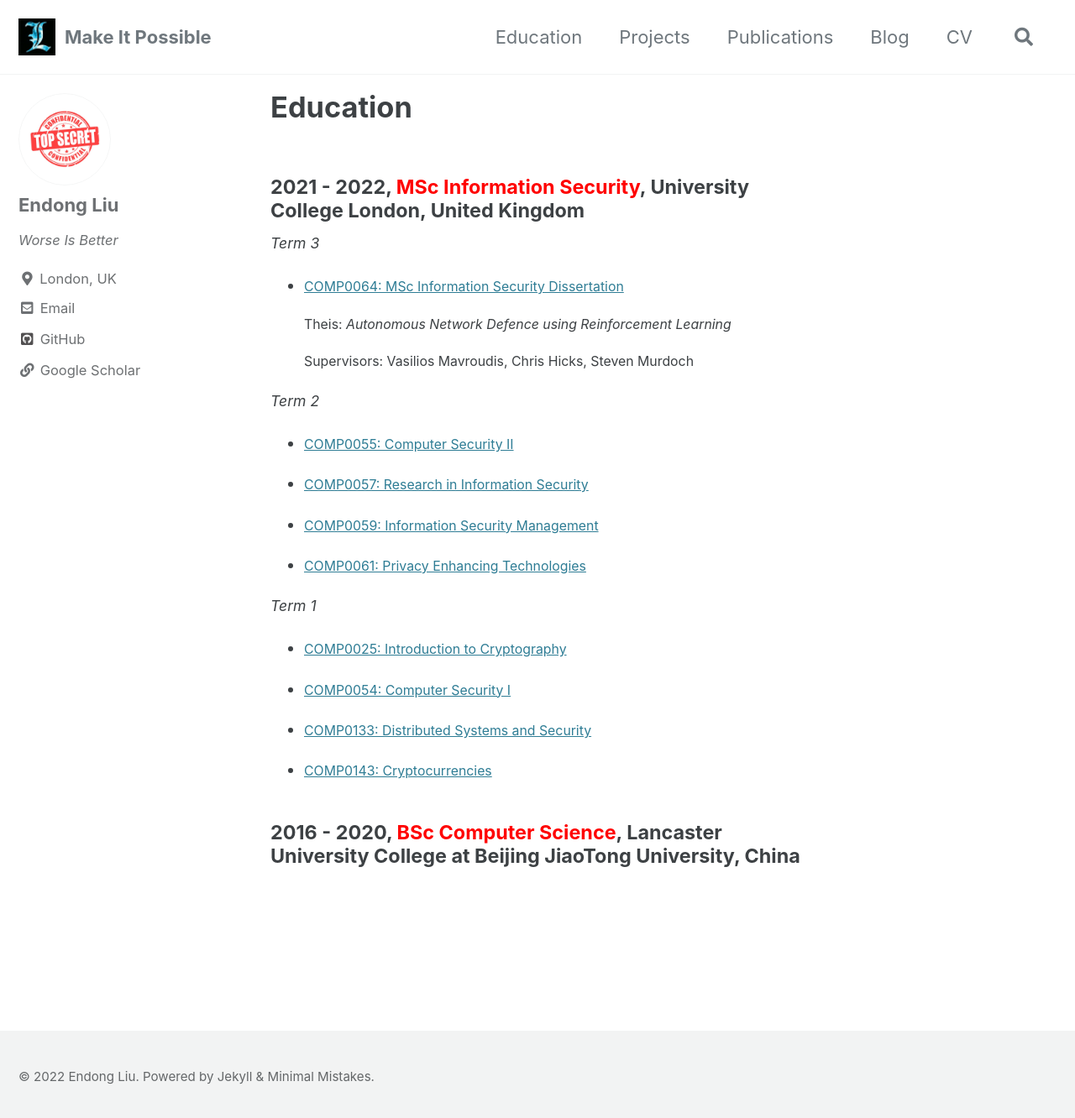
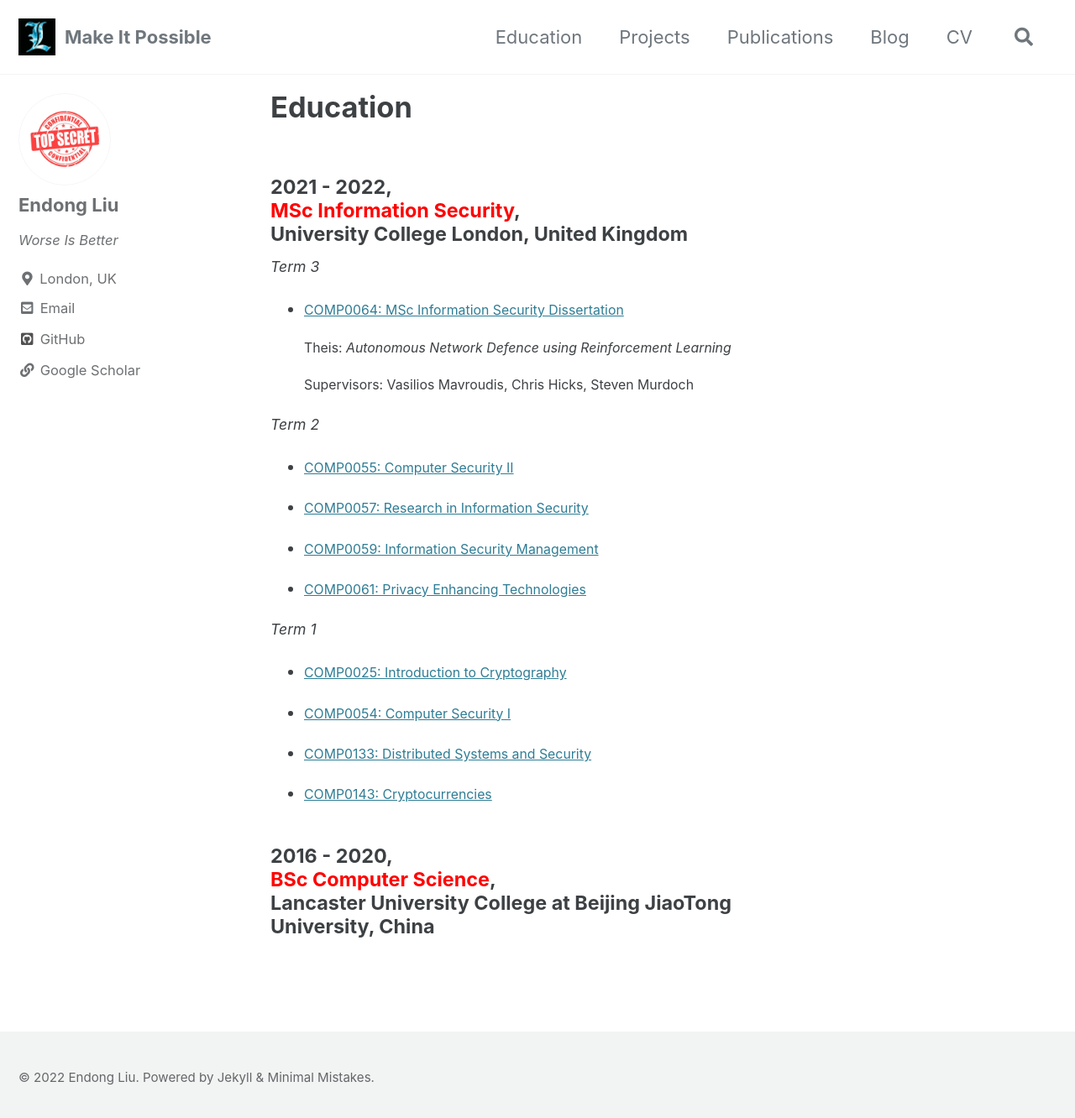
Before and after one commit to ZzPoLariszZ/zzpolariszz.github.io, a Jekyll site: the page built from _pages/education.md, in a window 1280 px wide and 1339 px high. Shown: the top 1332 px of the window at 84% size. Built offline with Jekyll 4.4.1, drawn with Linux system fonts in a browser that asks for light colours; cached includes are drawn as plain includes.

Commit message:
Update education.md

```diff
--- a/_pages/education.md
+++ b/_pages/education.md
@@ -5,7 +5,7 @@
 author_profile: true
 ---
 
-#### 2021 - 2022, <span style="color: red">MSc Information Security</span>, University College London, United Kingdom
+#### 2021 - 2022, <br> <span style="color: red">MSc Information Security</span>, <br> University College London, United Kingdom
 
 *Term 3*
 
@@ -35,4 +35,4 @@
 
 - [COMP0143: Cryptocurrencies](https://www.ucl.ac.uk/module-catalogue/modules/cryptocurrencies/COMP0143)
 
-#### 2016 - 2020, <span style="color: red">BSc Computer Science</span>, Lancaster University College at Beijing JiaoTong University, China
+#### 2016 - 2020, <br> <span style="color: red">BSc Computer Science</span>, <br> Lancaster University College at Beijing JiaoTong University, China
```
